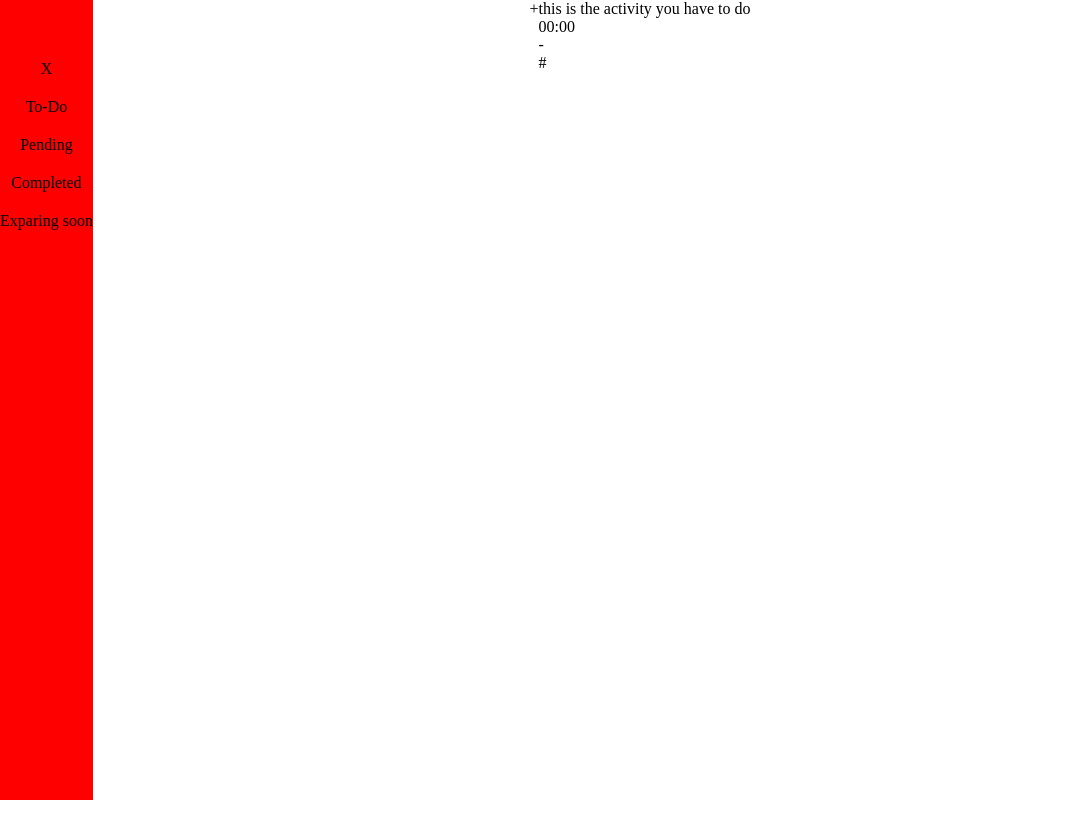
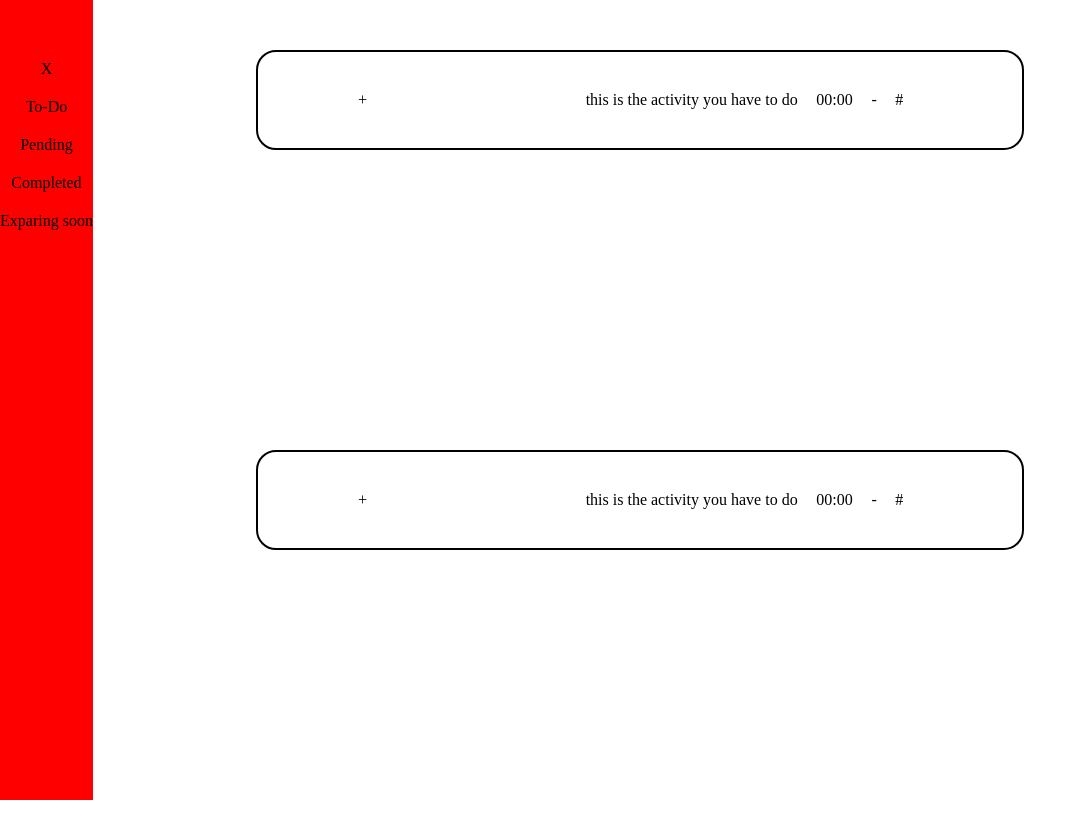
Before and after one commit to rantony23/ToDoListApp, a plain HTML site: page src/index.html in a window 1280 px wide. Shown: the whole page, without its empty margins (0-1087 px from the left). Before the commit the page ends 800 px from the top, so only its background shows below. Drawn offline with Linux system fonts and the light colour scheme.

Commit message:
gap between task is not working as expected.

```diff
--- a/src/index.css
+++ b/src/index.css
@@ -30,8 +30,30 @@ header{
     display: none;
 }
 .body-app{
+    width: 100%;
+    height: 100%;
     display: flex;
+    flex-wrap: wrap;
+    margin: 50px 0 0 0;
     justify-content: center;
-    align-content: center;
+}
+.content-body-app{
+    width: 60%;
+    text-align: center;
+    height: 100px;
+    display: flex;
+    flex-wrap: nowrap;
+    border: 2px solid black;
+    border-radius: 20px;
+    justify-content: center;
+    align-items: center;
+}
+.activity{
+    display: flex;
     width: 80%;
+    justify-content: space-evenly;
 }
+.activity,
+.adding-container{
+    padding: 0 100px;
+}
--- a/src/index.html
+++ b/src/index.html
@@ -28,6 +28,7 @@
             </div>
         </section>
         <section class="body-app">
+            <div class="content-body-app">
                 <div class="adding-container">+</div>
                 <div class="activity">
                     <p>this is the activity you have to do</p>
@@ -35,6 +36,16 @@
                     <div id="erase">-</div>
                     <div id="edit">#</div>
                 </div>
+            </div>
+            <div class="content-body-app">
+                <div class="adding-container">+</div>
+                <div class="activity">
+                    <p>this is the activity you have to do</p>
+                    <div class="time">00:00</div>
+                    <div id="erase">-</div>
+                    <div id="edit">#</div>
+                </div>
+            </div>
         </section>
     </header>
 </body>
```
Lines whose indentation alone changed are shown as unchanged.
